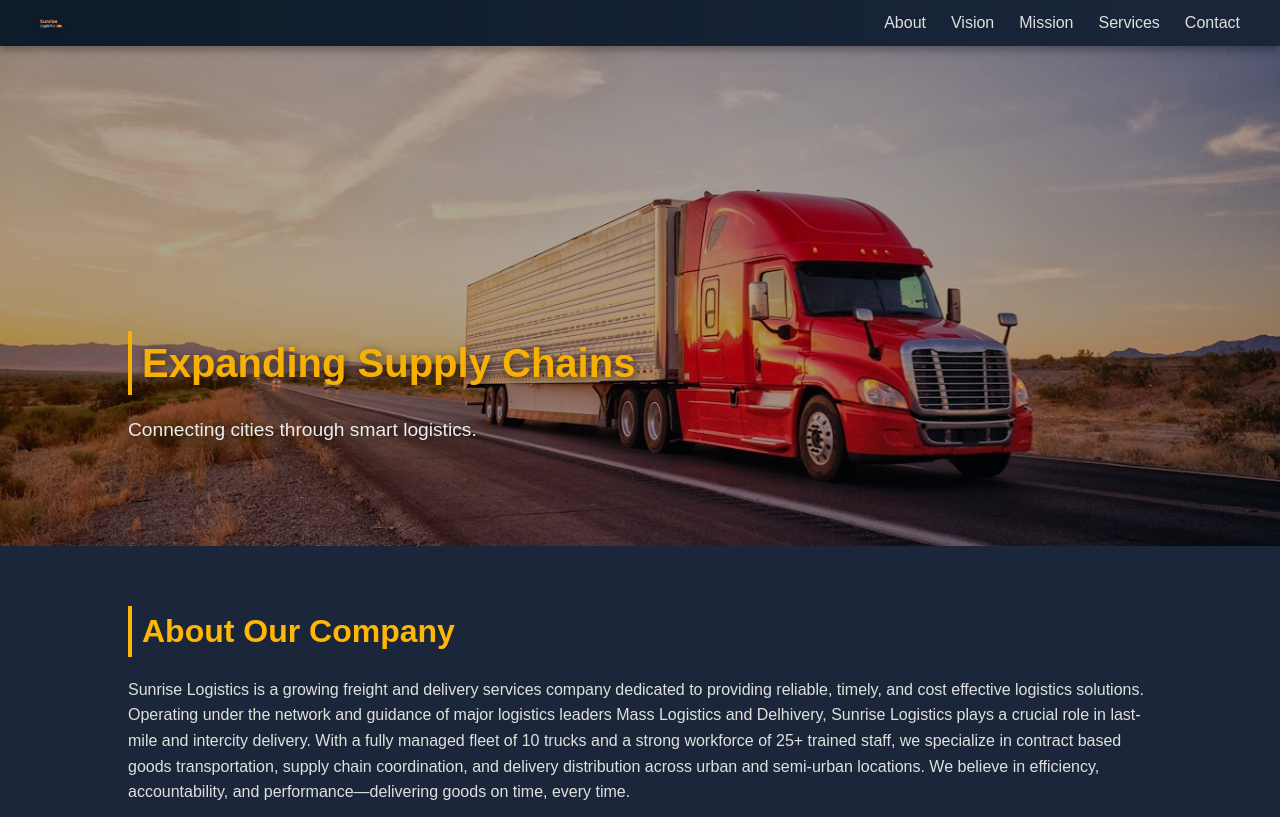
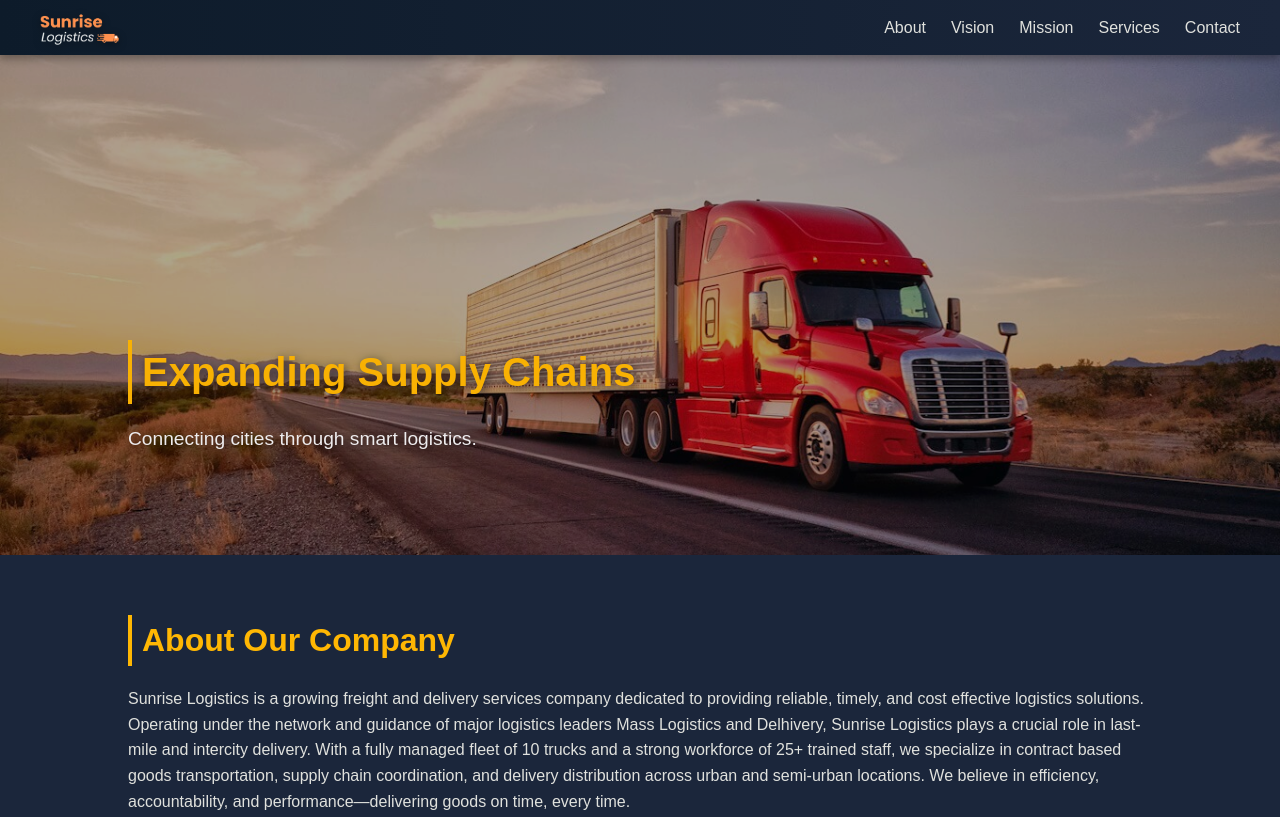
Before and after one commit to Lakshaya7/SunriseLogistics, a plain HTML site: page index.html in a window 1280 px wide. Shown: the top 817 px of the page. Drawn offline with Linux system fonts and the light colour scheme.

Commit message:
Update style.css

```diff
--- a/style.css
+++ b/style.css
@@ -29,8 +29,12 @@ header {
 
 /* Logo (Top Left) */
 .company-logo {
-  height: 10px;        /* smaller size */
+  height: 35px;            /* Adjust this for perfect size */
   width: auto;
+  object-fit: contain;     /* Keeps proportions clean */
+  display: block;
+  margin: 0;
+  padding: 0;
   filter: drop-shadow(0 2px 4px rgba(0,0,0,0.4));
   transition: transform 0.3s;
 }
@@ -38,6 +42,7 @@ header {
 .company-logo:hover {
   transform: scale(1.1);
 }
+
 
 /* Navigation Links */
 .nav-links {
```
